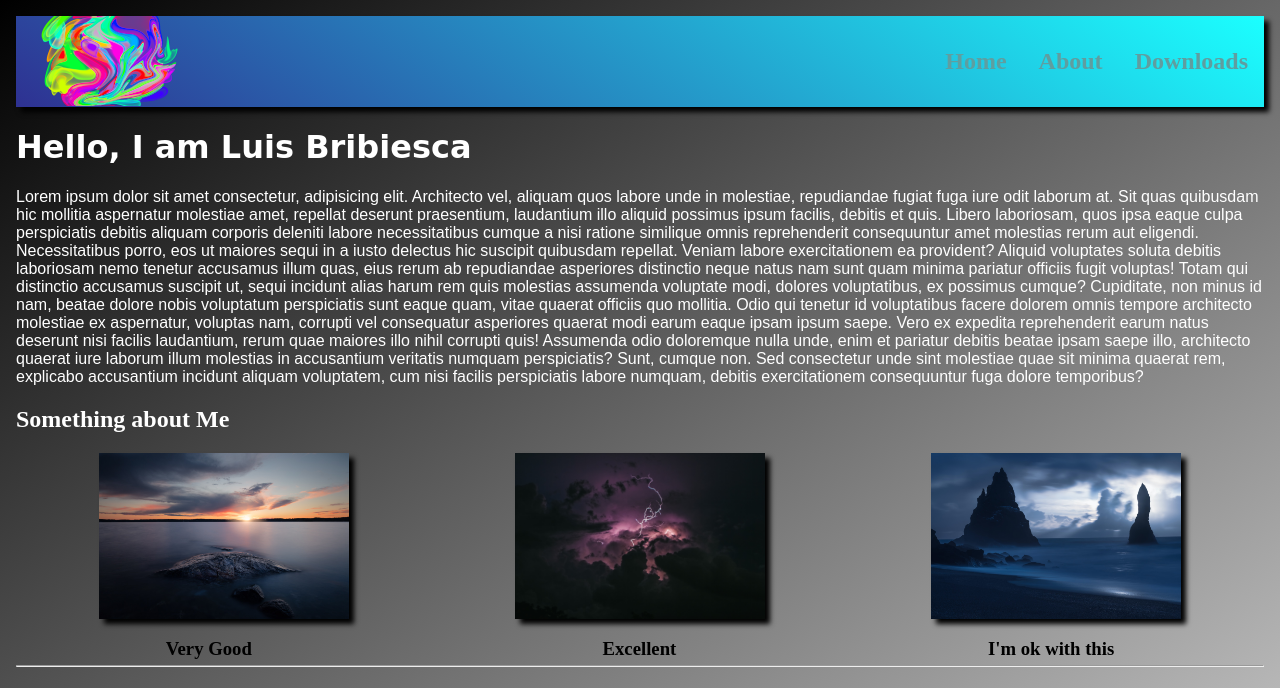
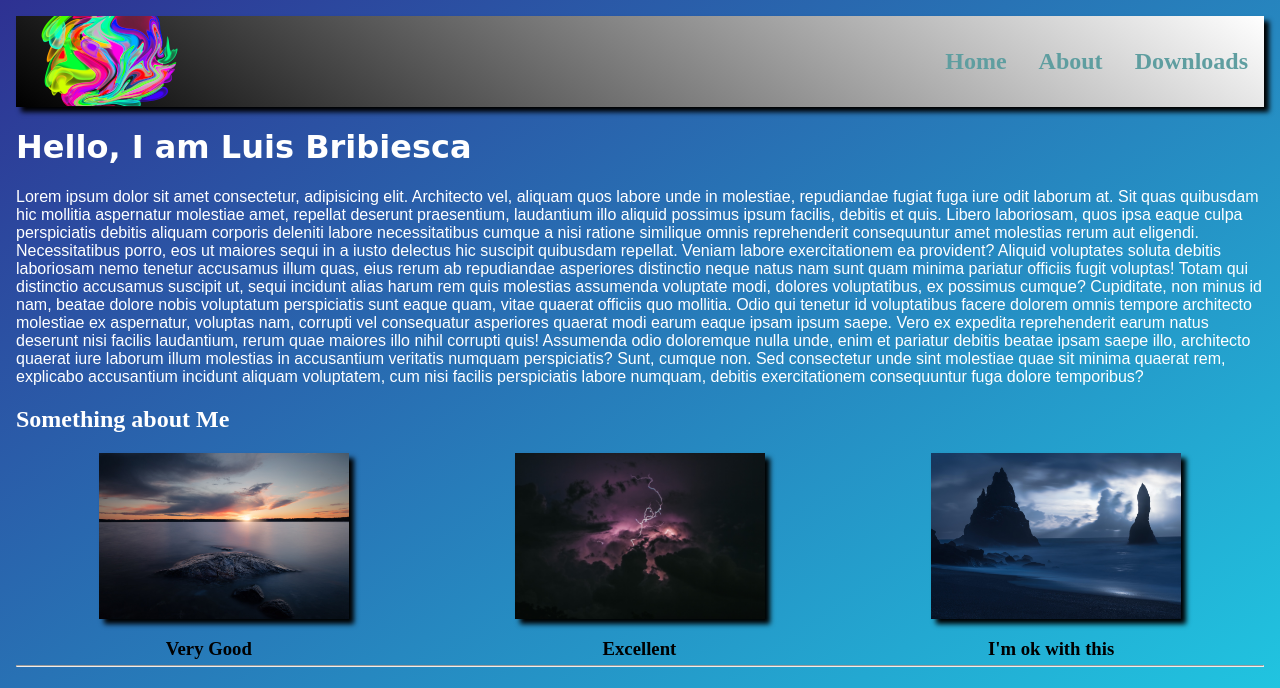
Before and after one commit to luisBribiesca/tempSite, a plain HTML site: page index.html in a window 1280 px wide. Shown: the top 688 px of the page. Drawn offline with Linux system fonts and the light colour scheme; a web font is replaced by a local one.

Commit message:
Update styles.css

```diff
--- a/styles.css
+++ b/styles.css
@@ -4,13 +4,13 @@ body{
     /* margin: 0 3em; */
     background-color:azure;
     /* box-shadow: 5px 5px 5px black; */
-    background:linear-gradient(145deg,black, white);
+    background:linear-gradient(145deg,#2e3192,#1bffff);
     background-size: cover;
     background-repeat: no-repeat;
     background-position: top;
 }
 .nav-bar{
-    background:linear-gradient(35deg,#2e3192,#1bffff);
+    background:linear-gradient(35deg,black,white);
     box-shadow: 5px 5px 5px black;
     display: flex;
     justify-content: flex-end;
```
